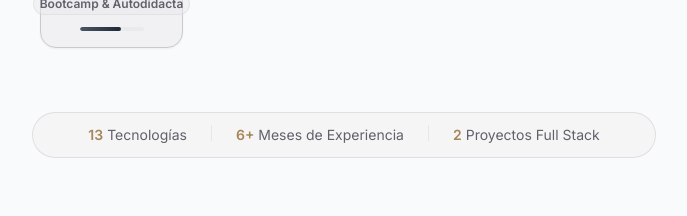
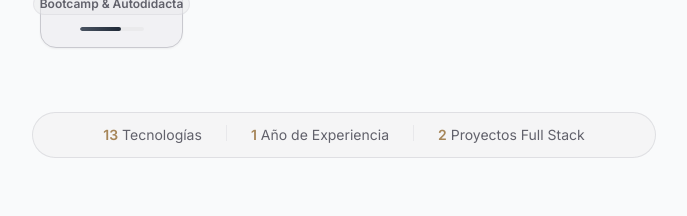
Before and after one commit to BrunoGiugno26/BrunoGiugno-portafolio, a Next.js app: page / in a window 1280 px wide. Shown: the part 2560-2776 px from the top of the page, without its empty margins (296-983 px from the left). Built offline with nearby package versions, Linux system fonts and the light colour scheme.

Commit message:
cambio en las skills

```diff
--- a/components/skills-section.tsx
+++ b/components/skills-section.tsx
@@ -185,8 +185,8 @@ export function SkillsSection() {
           </div>
           <div className="w-px h-4 bg-border/30" />
           <div className="text-sm">
-            <span className="font-semibold text-primary">6+</span>
-            <span className="ml-1 text-muted-foreground">Meses de Experiencia</span>
+            <span className="font-semibold text-primary">1</span>
+            <span className="ml-1 text-muted-foreground">Año de Experiencia</span>
           </div>
           <div className="w-px h-4 bg-border/30" />
           <div className="text-sm">
```
